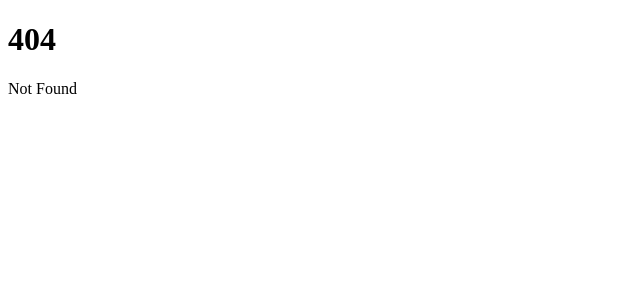
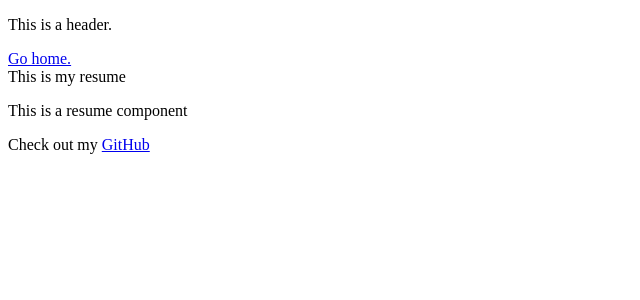
Before and after one commit to jccaldw1/portfolio, a SvelteKit app: page /Resume in a window 1280 px wide. Before the commit this address had no page. Shown: the top 300 px of the page, without its empty margins (0-640 px from the left). Built offline with nearby package versions, Linux system fonts and the light colour scheme.

Commit message:
added a navbar and added a test to make sure all routes are valid

```diff
--- /dev/null
+++ b/src/lib/route-configuration.ts
@@ -0,0 +1,4 @@
+export let routes: string[] = [
+    "About",
+    "Resume"
+];
--- /dev/null
+++ b/src/routes/+layout.svelte
@@ -0,0 +1,22 @@
+<script>
+    import { page } from '$app/stores'
+</script>
+
+<div class="app">
+    <div>
+        <p>
+            This is a header.
+        </p>
+        {#if $page.route.id !== "/"}
+            <a href="/">Go home.</a>
+        {/if}
+    </div>
+
+    <main>
+        <slot/>
+    </main>
+
+    <footer>
+        <p>Check out my <a href="https://github.com/jccaldw1">GitHub</a></p>
+    </footer>
+</div>
--- /dev/null
+++ b/src/routes/About/+page.svelte
@@ -0,0 +1,5 @@
+<script>
+    import Contact from "./Contact.svelte";
+</script>
+<p>This is my about section</p>
+<Contact></Contact>
--- /dev/null
+++ b/src/routes/About/Contact.svelte
@@ -0,0 +1 @@
+<a href="mailto:heyjacob1@gmail.com?subject=Portfolio%20Contact%20Link">Email me</a>
--- /dev/null
+++ b/src/routes/Resume/+page.svelte
@@ -0,0 +1,5 @@
+<script>
+    import Component from "./Component.svelte";
+</script>
+This is my resume
+<Component></Component>
--- /dev/null
+++ b/src/routes/Resume/Component.svelte
@@ -0,0 +1 @@
+<p>This is a resume component</p>
```
Also changed, not shown: src/routes/+page.svelte (+10 -1 lines), tests/test.ts (+12 -3 lines).
